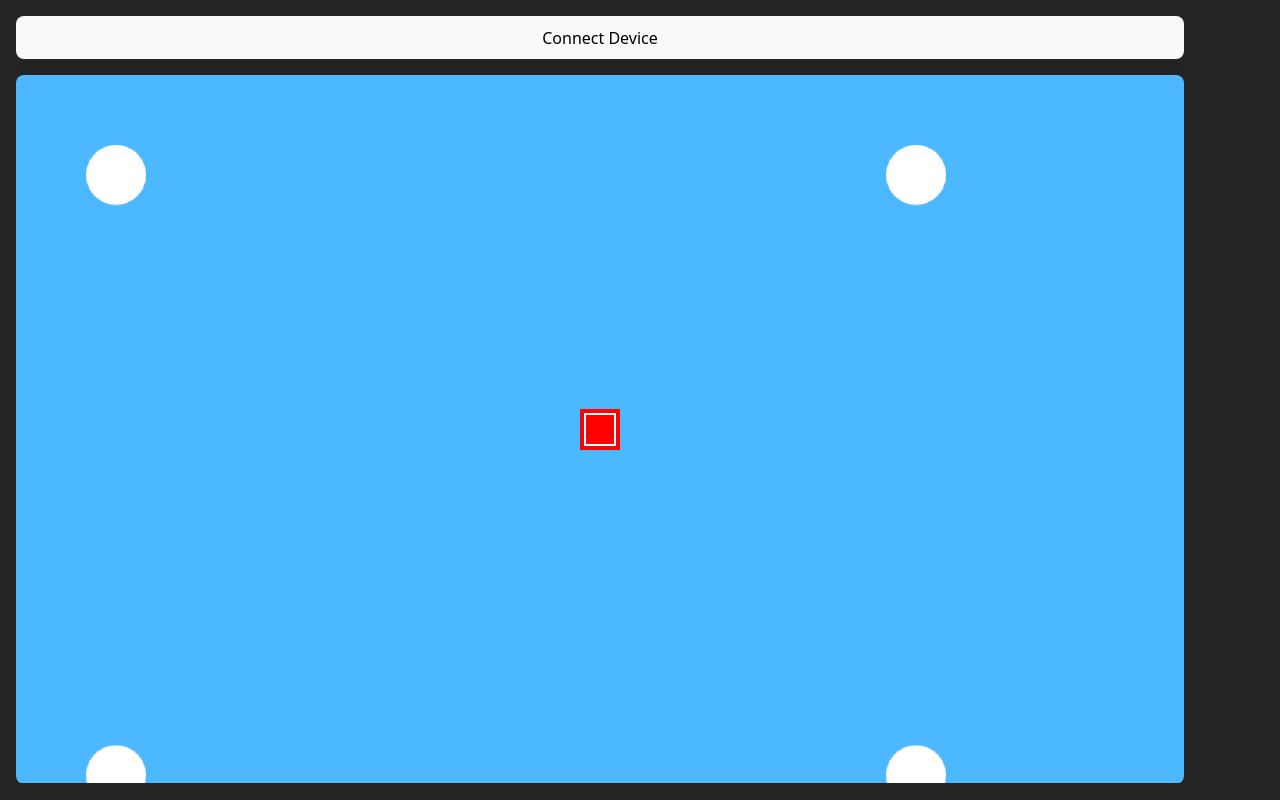
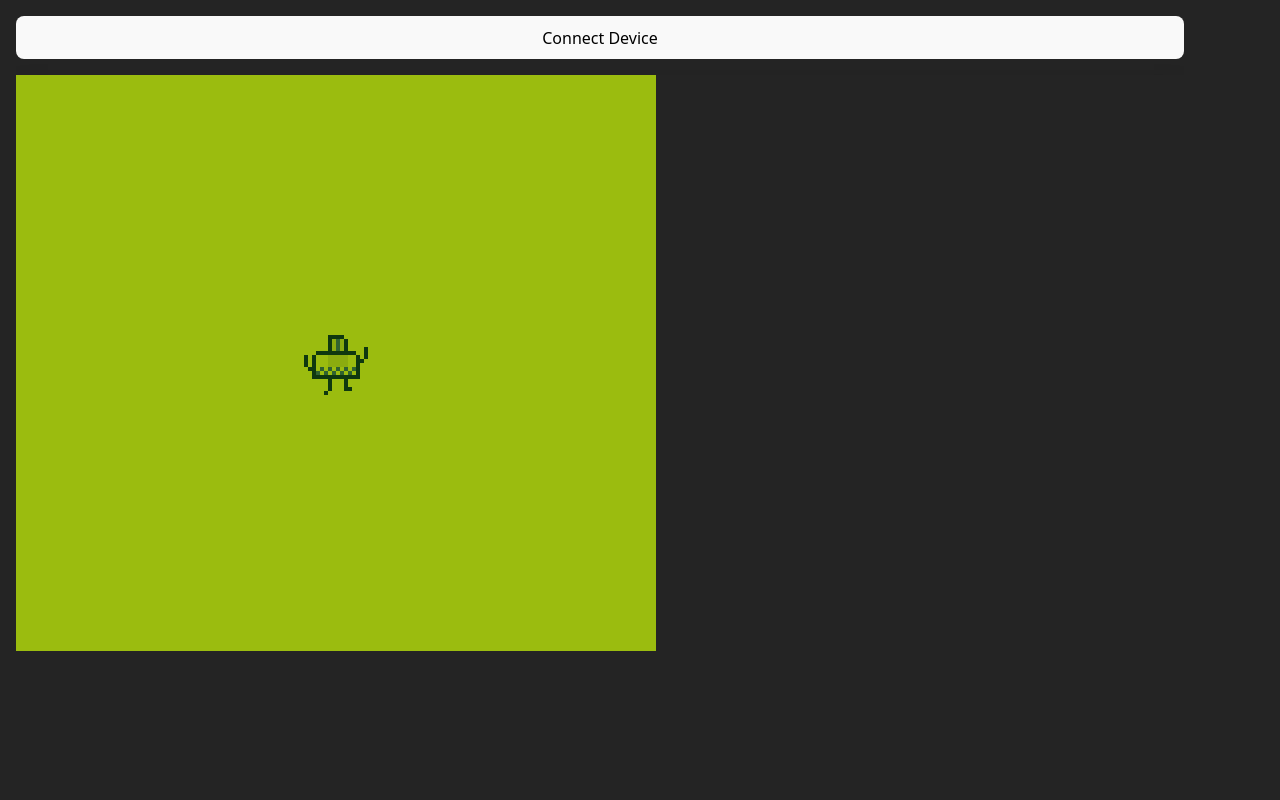
Before and after one commit to WootingKb/switchy-tax-fraud, a React (Vite) app: page / in a window 1280 px wide. Built offline with nearby package versions, Linux system fonts and the light colour scheme.

Commit message:
add scuttling switchy

```diff
--- a/src/App.css
+++ b/src/App.css
@@ -94,8 +94,6 @@ footer {
 }
 
 .game-container canvas {
-  width: 100% !important;
-  height: 100% !important;
   display: block !important;
 }
 
@@ -110,10 +108,7 @@ footer {
   }
 
   .game-container {
-    width: 800px;
-    height: 600px;
     max-width: 100%;
-    border-radius: 8px;
     box-shadow: 0 10px 20px rgba(0, 0, 0, 0.2);
   }
 }
@@ -150,7 +145,6 @@ footer {
   background: #646cff;
   color: white;
   border: none;
-  border-radius: 4px;
   cursor: pointer;
 }
 
--- a/src/game/config.ts
+++ b/src/game/config.ts
@@ -3,7 +3,10 @@ import { GameScene } from "./scenes/GameScene";
 
 export const gameConfig: Phaser.Types.Core.GameConfig = {
   type: Phaser.AUTO,
-  backgroundColor: "#242424",
+  backgroundColor: "#9bbc0f",
+  width: 160,
+  height: 144,
+  zoom: 4,
   physics: {
     default: "arcade",
     arcade: {
@@ -12,14 +15,8 @@ export const gameConfig: Phaser.Types.Core.GameConfig = {
     },
   },
   scene: [GameScene],
-  pixelArt: true,
   scale: {
-    mode: Phaser.Scale.RESIZE,
-    autoCenter: Phaser.Scale.CENTER_BOTH,
     parent: "game-container",
-    expandParent: true,
-    width: "100%",
-    height: "100%",
   },
   input: {
     activePointers: 3,
--- a/src/game/createPlaceholderAssets.ts
+++ b/src/game/createPlaceholderAssets.ts
@@ -2,40 +2,14 @@ import Phaser from "phaser";
 
 export class PlaceholderAssets {
   static createAssets(scene: Phaser.Scene): void {
-    // Example of creating a placeholder asset
-    // Create Switchy - A small rectangle representing the keyboard switch
-    PlaceholderAssets.createSwitchyTexture(scene);
-    // Create Background - A simple gradient
+    // Create Background - A simple gameboy background
     PlaceholderAssets.createBackgroundTexture(scene);
   }
 
-  private static createSwitchyTexture(scene: Phaser.Scene): void {
+  private static createBackgroundTexture(scene: Phaser.Scene): void {
+    const width = 160;
+    const height = 144;
     const graphics = scene.make.graphics();
-
-    // Switchy body (red rectangle)
-    graphics.fillStyle(0xff0000);
-    graphics.fillRect(0, 0, 40, 40);
-
-    // Details (white line)
-    graphics.lineStyle(2, 0xffffff);
-    graphics.strokeRect(5, 5, 30, 30);
-
-    graphics.generateTexture("switchy", 40, 40);
-    graphics.destroy();
-  }
-
-  private static createBackgroundTexture(scene: Phaser.Scene): void {
-    const width = 800;
-    const height = 600;
-    const graphics = scene.make.graphics();
-
-    // Sky color (since we can't do gradient easily)
-    graphics.fillStyle(0x4bb8ff);
-    graphics.fillRect(0, 0, width, height);
-
-    // Add some simple clouds
-    graphics.fillStyle(0xffffff);
-    graphics.fillCircle(100, 100, 30);
 
     graphics.generateTexture("background", width, height);
     graphics.destroy();
--- a/src/game/scenes/GameScene.ts
+++ b/src/game/scenes/GameScene.ts
@@ -48,6 +48,10 @@ export class GameScene extends Phaser.Scene {
 
     // Load specific image asset instead
     // this.load.image("switchy", "assets/switchy/idle.png");
+    this.load.spritesheet("switchy", "src/assets/switchy.png", {
+      frameWidth: 16,
+      frameHeight: 16,
+    });
   }
 
   create() {
@@ -66,7 +70,14 @@ export class GameScene extends Phaser.Scene {
 
     // Set up Switchy (the player character) using the hello texture to start
     // No physics for now
+    this.anims.create({
+      key: "switchy-walk",
+      frames: this.anims.generateFrameNumbers("switchy", { start: 0, end: 2 }),
+      frameRate: 6,
+      repeat: -1,
+    });
     this.switchy = this.add.sprite(gameWidth / 2, gameHeight / 2, "switchy");
+    this.switchy.play("switchy-walk");
 
     // Collision optimizations
     // this.switchy.setCollideWorldBounds(true);
```
Also changed, not shown: src/assets/switchy.png (added).
